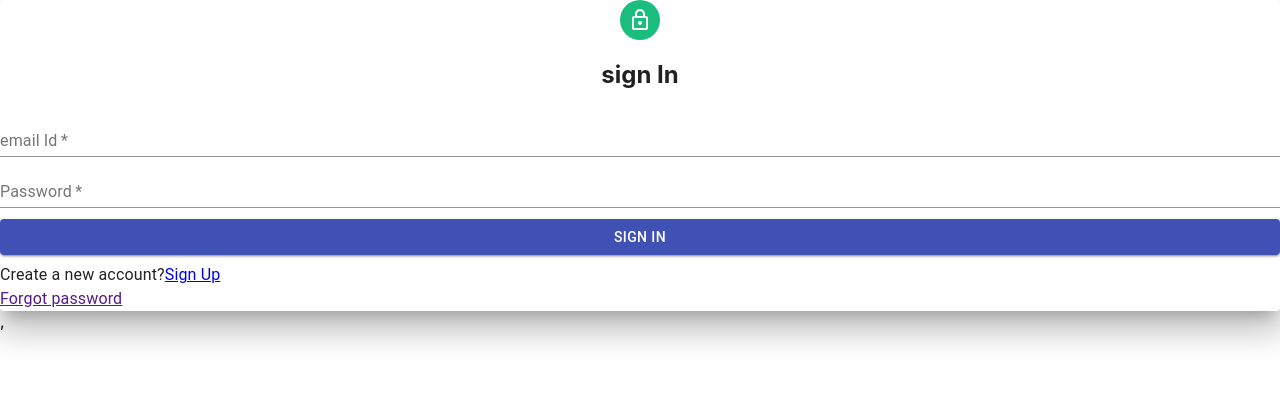
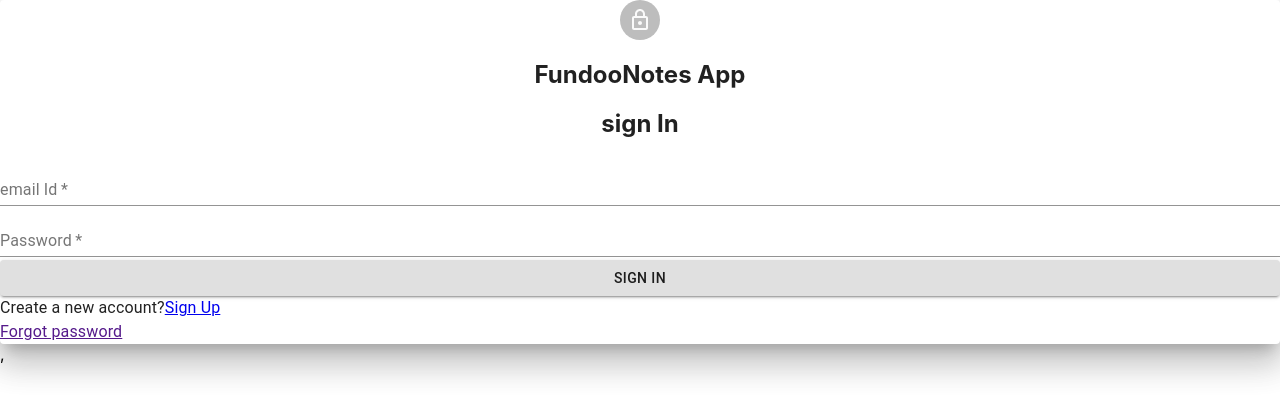
Before and after one commit to Rekha-15/fundooNotes_frontEnd_, a React (Create React App) app in the folder my-app/: page /login in a window 1280 px wide. Shown: the top 416 px of the page. Built offline with nearby package versions, Linux system fonts and the light colour scheme.

Commit message:
Refactored: Refactored login page to add scss

```diff
--- a/my-app/src/Login/login.jsx
+++ b/my-app/src/Login/login.jsx
@@ -27,9 +27,10 @@ const onSubmit=(values,props)=>{
     <Grid>
       <Paper elevation={20} className="paperStyle">
         <Grid align="center">
-          <Avatar style={avatarStyle}>
+          <Avatar>
             <LockOutlinedIcon />
           </Avatar>
+          <h2 className="header" >FundooNotes App</h2>
           <h2>sign In</h2>
         </Grid>
         <Formik initialValues={initialValues} onSubmit={onSubmit} validationSchema={validationSchema}>
@@ -37,6 +38,7 @@ const onSubmit=(values,props)=>{
             <Form>
               {console.log(props)}
         <Field as={TextField}
+        className="EmailFieldStyle"
           label="email Id"
           name="emailId"
           placeholder="Enter user emailId"
@@ -45,6 +47,7 @@ const onSubmit=(values,props)=>{
           helperText={<ErrorMessage name="emailId"/>}
         />
         <Field as={TextField}
+        className="PasswordStyle"
           label="Password"
           name="password"
           placeholder="Enter password"
@@ -53,8 +56,8 @@ const onSubmit=(values,props)=>{
           required
           helperText={<ErrorMessage name="password"/>}
         />
-        <Button type="submit" color="primary" variant="contained"  disabled={props.isSubmitting}
-        style={btstyle} fullWidth> {props.isSubmitting?"Loading":"Sign in"}</Button>
+        <Button className="buttonMargin" type="submit" variant="contained"  disabled={props.isSubmitting}
+        fullWidth> {props.isSubmitting?"Loading":"Sign in"  }</Button>
         <Typography>Create a new account?
             <Link to = '/SignUp'>
             Sign Up
--- a/my-app/src/Login/login.scss
+++ /dev/null
@@ -1,25 +0,0 @@
-.paperStyle{
-    padding: 30px 20px ;
-    width:300px ;
-    margin: 30px auto ;
-}
- .paperStyle{
-    padding: 20;
-    height: "70vh";
-    width: 300px;
-    margin: "20px auto";
-  };
-
-.buttonMargin {
-    margin-top :10px ;
-    color:gray ;
-    border : solid 1px black ;
-}
-
-.header {
-    margin-top :5px;
-    margin:5px ;
-}
-.errorMessage {
-    color: red;
-}
```
